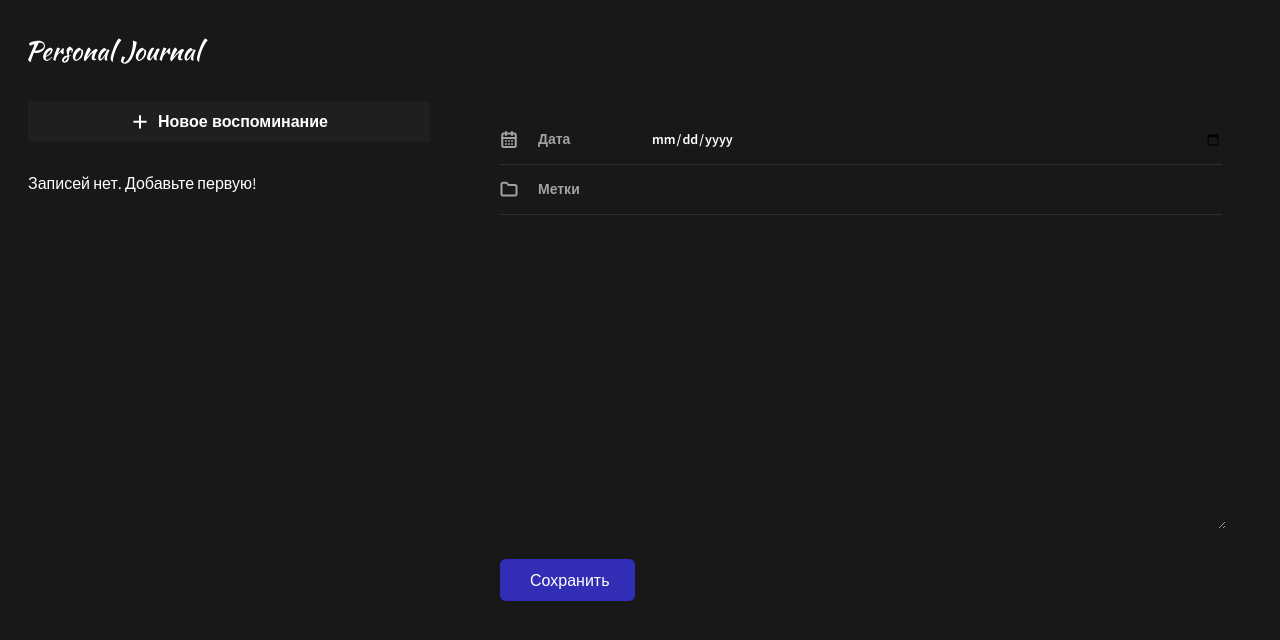
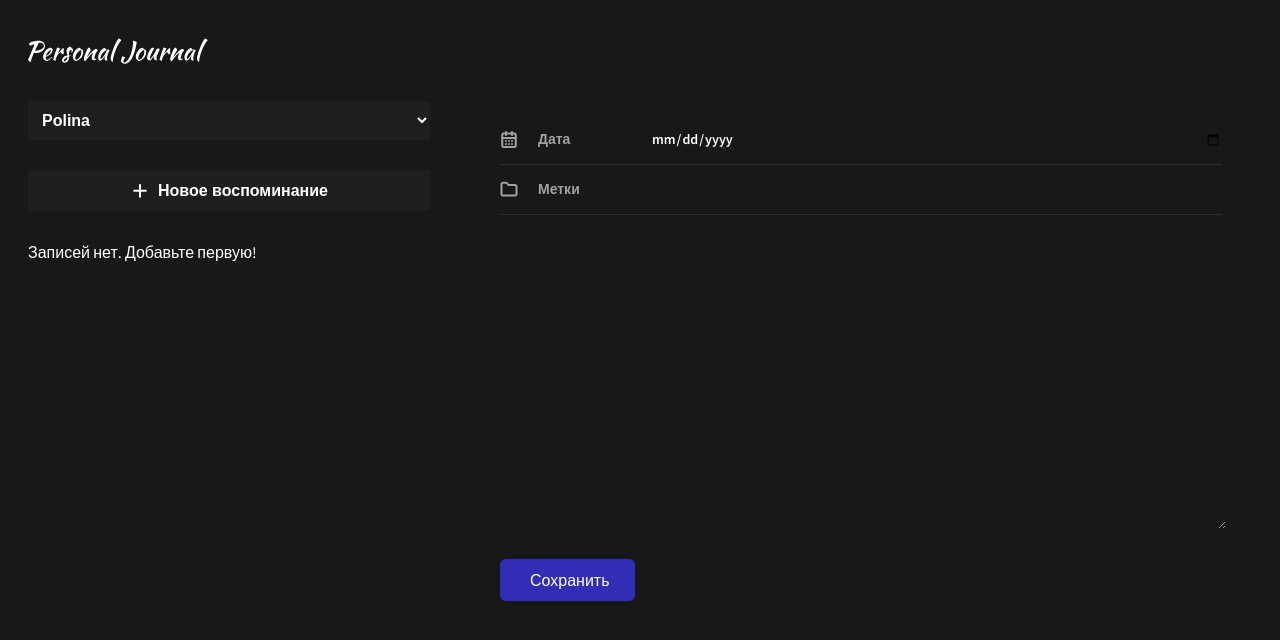
Before and after one commit to m0opy/personal_journal, a React (Vite) app: page / in a window 1280 px wide. Shown: the top 640 px of the page. Built offline with nearby package versions, Linux system fonts and the light colour scheme.

Commit message:
Add context

```diff
--- a/src/App.jsx
+++ b/src/App.jsx
@@ -5,9 +5,8 @@ import JournalList from './components/JournalList/JournalList'
 import LeftPanel from './layouts/LeftPanel/LeftPanel'
 import JournalAddButton from './components/JournalAddButton/JournalAddButton'
 import JournalForm from './components/JournalForm/JournalForm'
-import { useState } from 'react'
-import { useEffect } from 'react'
 import { useLocalStorage } from './hooks/use-localstorage.hooks'
+import { UserContextProvider } from './context/user.context'
 
 function mapItems(items) {
   if (!items) {
@@ -20,14 +19,13 @@ function mapItems(items) {
 }
 
 function App() {
-  const [items, setItems] = useLocalStorage('new_data')
+  const [items, setItems] = useLocalStorage('data')
 
   const addItem = (item) => {
     setItems([
       ...mapItems(items),
       {
-        post: item.post,
-        title: item.title,
+        ...item,
         date: new Date(item.date),
         id: items.length > 0 ? Math.max(...items.map((i) => i.id)) + 1 : 1,
       },
@@ -35,6 +33,7 @@ function App() {
   }
 
   return (
+    <UserContextProvider>
       <div className="app">
         <LeftPanel>
           <Header />
@@ -45,6 +44,7 @@ function App() {
           <JournalForm onSubmit={addItem} />
         </Body>
       </div>
+    </UserContextProvider>
   )
 }
 
--- /dev/null
+++ b/src/SelectUser/SelectUser.jsx
@@ -0,0 +1,28 @@
+import { useContext } from 'react'
+import { UserContext } from '../context/user.context'
+import styles from './SelectUser.module.css'
+
+function SelectUser() {
+  const { userId, setUserId } = useContext(UserContext)
+
+  const changeUser = (e) => {
+    setUserId(Number(e.target.value))
+  }
+
+  return (
+    <select
+      name="user"
+      id="user"
+      value={userId}
+      onChange={changeUser}
+      className={styles.user}
+    >
+      <option value="1">Anton</option>
+      <option value="2">Polina</option>
+    </select>
+  )
+}
+
+export default SelectUser
+
+// Нихуя себе, работает
--- /dev/null
+++ b/src/SelectUser/SelectUser.module.css
@@ -0,0 +1,18 @@
+.user {
+    width: 100%;
+    border-radius: 3px;
+    background-color: rgba(255, 255, 255, 0.03);
+    color: #fff;
+    border: none;
+    cursor: pointer;
+    padding: 10px;
+    font-size: 16px;
+    font-style: normal;
+    font-weight: 600;
+    line-height: normal;
+    outline: none;
+}
+
+.user:hover {
+    background: rgba(255, 255, 255, 0.1)
+}
--- a/src/components/Header/Header.jsx
+++ b/src/components/Header/Header.jsx
@@ -1,10 +1,18 @@
+import SelectUser from '../../SelectUser/SelectUser'
 import styles from './Header.module.css'
 
 function Header() {
   return (
-    <a href="#">
-      <img className={styles.logo} src="/logo.svg" alt="Логотип журнала" />
-    </a>
+    <>
+      <a href="#" className={styles.logo}>
+        <img
+          className={styles['logo-img']}
+          src="/logo.svg"
+          alt="Логотип журнала"
+        />
+      </a>
+      <SelectUser />
+    </>
   )
 }
 
--- a/src/components/Header/Header.module.css
+++ b/src/components/Header/Header.module.css
@@ -1,3 +1,12 @@
-.logo {
+.logo-img {
     width: 180px;
 }
+
+.logo {
+    display: block;
+    margin-bottom: 30px;
+}
+
+.selectUser {
+    width: 100%;
+}
--- a/src/components/JournalForm/JournalForm.jsx
+++ b/src/components/JournalForm/JournalForm.jsx
@@ -1,9 +1,10 @@
 import styles from './JournalForm.module.css'
 import Button from '../Button/Button'
-import { useEffect, useReducer, useRef } from 'react'
+import { useContext, useEffect, useReducer, useRef } from 'react'
 import classNames from 'classnames'
 import { INITIAL_STATE, formReducer } from './JournalForm.state'
 import Input from '../Input/Input'
+import { UserContext } from '../../context/user.context'
 
 function JournalForm({ onSubmit }) {
   const [formState, dispatchForm] = useReducer(formReducer, INITIAL_STATE)
@@ -12,6 +13,7 @@ function JournalForm({ onSubmit }) {
   const titleRef = useRef()
   const dateRef = useRef()
   const postRef = useRef()
+  const { userId } = useContext(UserContext)
 
   const focusError = (isValid) => {
     switch (true) {
@@ -47,6 +49,13 @@ function JournalForm({ onSubmit }) {
       dispatchForm({ type: 'CLEAR' })
     }
   }, [isFormReadyToSubmit, values, onSubmit])
+
+  useEffect(() => {
+    dispatchForm({
+      type: 'SET_VALUE',
+      payload: { userId },
+    })
+  }, [userId])
 
   const onChange = (e) => {
     dispatchForm({
--- a/src/components/JournalItem/JournalItem.jsx
+++ b/src/components/JournalItem/JournalItem.jsx
@@ -1,13 +1,13 @@
 import './JournalItem.css'
 
-function JournalItem({ title, text, date }) {
+function JournalItem({ title, post, date }) {
   const formatedDate = new Intl.DateTimeFormat('ru-RU').format(date)
   return (
     <>
       <h2 className="journal-item__title">{title}</h2>
       <h2 className="journal-item__body">
         <div className="journal-item__date">{formatedDate}</div>
-        <div className="journal-item__text">{text}</div>
+        <div className="journal-item__text">{post}</div>
       </h2>
     </>
   )
--- a/src/components/JournalList/JournalList.jsx
+++ b/src/components/JournalList/JournalList.jsx
@@ -1,9 +1,13 @@
 import './JournalList.css'
 import CardButton from '../CardButton/CardButton'
 import JournalItem from '../JournalItem/JournalItem'
+import { useContext } from 'react'
+import { UserContext } from '../../context/user.context'
 
 function JournalList({ items }) {
-  if (items.length === 0) {
+  const { userId } = useContext(UserContext)
+
+  if (items.filter((el) => el.userId === userId).length === 0) {
     return <p>Записей нет. Добавьте первую!</p>
   }
   const sortItems = (a, b) => {
@@ -15,11 +19,14 @@ function JournalList({ items }) {
   }
   return (
     <div className="journal-list">
-      {items.sort(sortItems).map((el) => (
-        <CardButton key={el.id}>
-          <JournalItem title={el.title} text={el.text} date={el.date} />
-        </CardButton>
-      ))}
+      {items
+        .filter((el) => el.userId === userId)
+        .sort(sortItems)
+        .map((el) => (
+          <CardButton key={el.id}>
+            <JournalItem title={el.title} post={el.post} date={el.date} />
+          </CardButton>
+        ))}
     </div>
   )
 }
--- /dev/null
+++ b/src/context/user.context.jsx
@@ -0,0 +1,14 @@
+import { createContext, useState } from 'react'
+
+export const UserContext = createContext({
+  userId: 1,
+})
+
+export const UserContextProvider = ({ children }) => {
+  const [userId, setUserId] = useState(2)
+  return (
+    <UserContext.Provider value={{ userId, setUserId }}>
+      {children}
+    </UserContext.Provider>
+  )
+}
--- a/src/hooks/use-localstorage.hooks.js
+++ b/src/hooks/use-localstorage.hooks.js
@@ -1,7 +1,7 @@
 import { useState, useEffect } from 'react'
 
 export function useLocalStorage(key) {
-  const [data, setData] = useState()
+  const [data, setData] = useState([])
 
   // Читаем данные из localStorage
   useEffect(() => {
```
Lines whose indentation alone changed are shown as unchanged.
